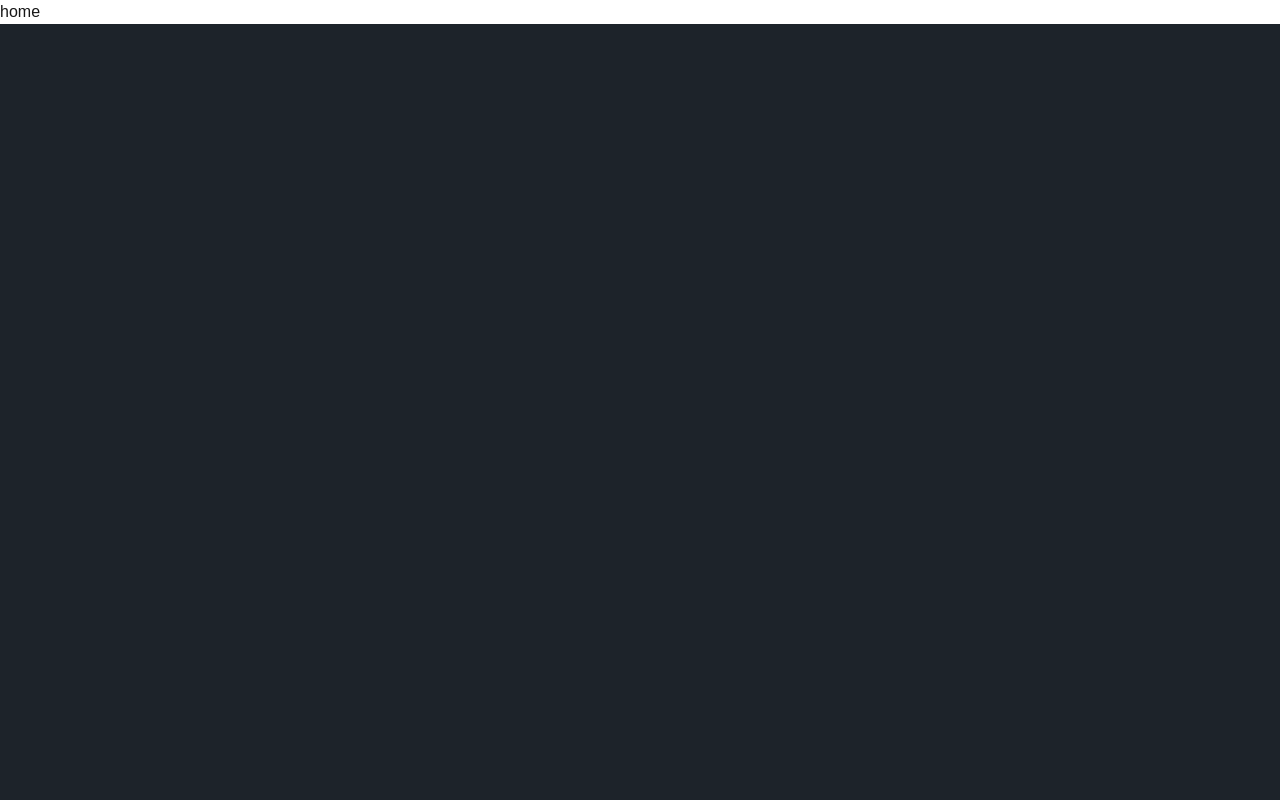
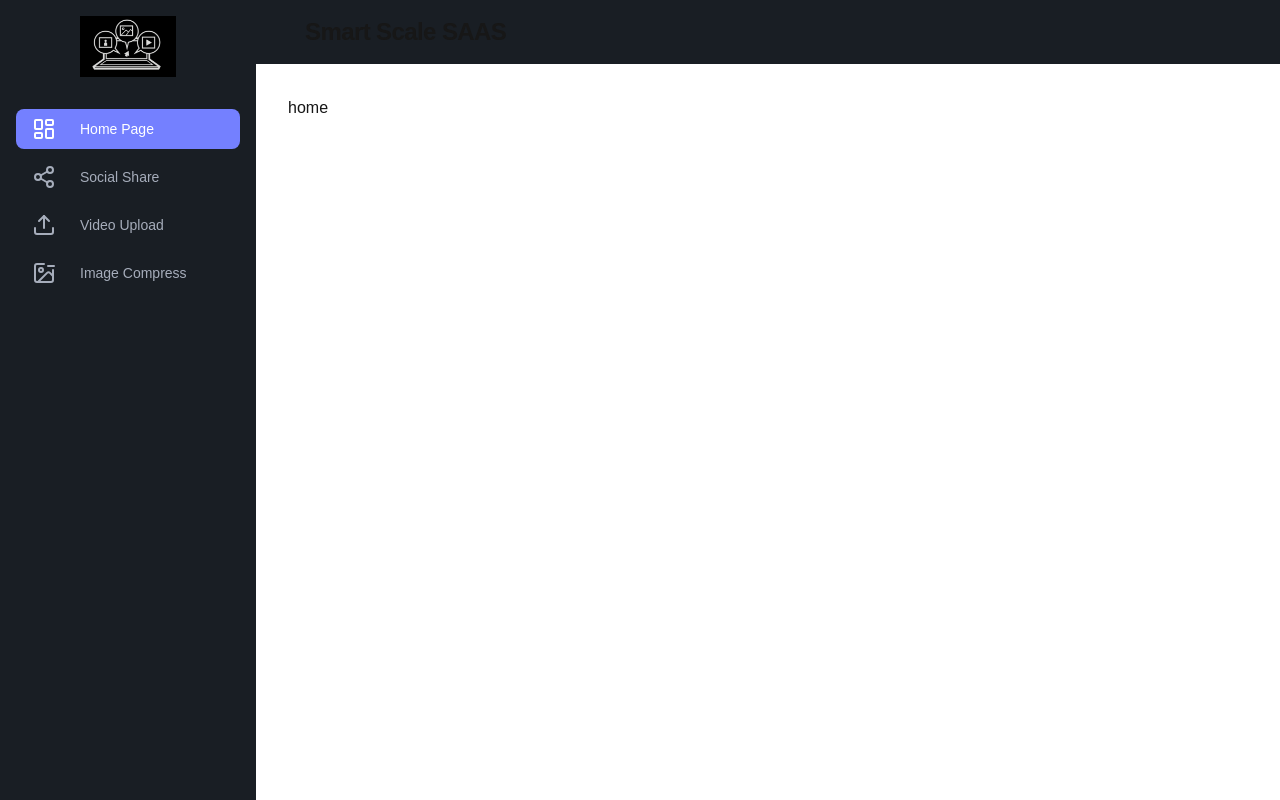
Before and after one commit to supriyarani-dhal/smart-scale, a Next.js app: page /home in a window 1280 px wide. Built offline with nearby package versions, Linux system fonts and the light colour scheme; no server answers.

Commit message:
add AppLayout component and implement sidebar navigation; update video upload API file handling and enhance VideoCard component with additional details

```diff
--- a/app/(app)/home/page.tsx
+++ b/app/(app)/home/page.tsx
@@ -1,3 +1,5 @@
+"use client";
+
 import React from "react";
 
 const Home = () => {
--- /dev/null
+++ b/app/(app)/layout.tsx
@@ -0,0 +1,152 @@
+"use client";
+
+import { useClerk, useUser } from "@clerk/nextjs";
+import {
+  ImageMinus,
+  LayoutDashboardIcon,
+  LogOutIcon,
+  MenuIcon,
+  Share2Icon,
+  UploadIcon,
+} from "lucide-react";
+import Link from "next/link";
+import { usePathname, useRouter } from "next/navigation";
+import { useState } from "react";
+
+const sidebarItems = [
+  { href: "/home", icon: LayoutDashboardIcon, label: "Home Page" },
+  { href: "/social-share", icon: Share2Icon, label: "Social Share" },
+  { href: "/video-upload", icon: UploadIcon, label: "Video Upload" },
+  { href: "/image-compress", icon: ImageMinus, label: "Image Compress" },
+];
+
+export default function AppLayout({
+  children,
+}: Readonly<{ children: React.ReactNode }>) {
+  const [isSidebarOpen, setIsSidebarOpen] = useState(false);
+  const pathname = usePathname();
+  const router = useRouter();
+  const { signOut } = useClerk();
+  const { user } = useUser();
+
+  //it pushes the user to the home page after clicking on the logo icon
+  const handleLogoClick = () => {
+    router.push("/");
+  };
+
+  const handleSignout = async () => {
+    await signOut();
+  };
+
+  return (
+    <div className="drawer lg:drawer-open">
+      <input
+        id="my-drawer-2"
+        type="checkbox"
+        className="drawer-toggle"
+        checked={isSidebarOpen}
+        onChange={() => setIsSidebarOpen(!isSidebarOpen)}
+      />
+      <div className="drawer-content flex flex-col">
+        {/* Navbar */}
+        <header className="w-full bg-base-200">
+          <div className="navbar max-w-7xl mx-auto px-4 sm:px-6 lg:px-8">
+            <div className="flex-none lg:hidden">
+              <label
+                htmlFor="my-drawer-2"
+                className="btn btn-square btn-ghost drawer-button lg:hidden"
+              >
+                <MenuIcon />
+              </label>
+            </div>
+
+            <div className="flex-1">
+              <Link href="/" onClick={handleLogoClick}>
+                <div className="btn btn-ghost normal-case text-2xl font-bold tracking-tight cursor-pointer">
+                  Smart Scale SAAS
+                </div>
+              </Link>
+            </div>
+
+            <div className="flex-none flex items-center space-x-4">
+              {user && (
+                <>
+                  <div className="avatar">
+                    <div className="w-8 h-8 rounded-full">
+                      <img
+                        src={user.imageUrl}
+                        alt={
+                          user.username || user.emailAddresses[0].emailAddress
+                        }
+                      />
+                    </div>
+                  </div>
+
+                  <span className="text-sm truncate max-w-xs lg:max-w-md">
+                    {user.username || user.emailAddresses[0].emailAddress}
+                  </span>
+                  <button
+                    onClick={handleSignout}
+                    className="btn btn-ghost btn-circle"
+                  >
+                    <LogOutIcon className="h-6 w-6" />
+                  </button>
+                </>
+              )}
+            </div>
+          </div>
+        </header>
+
+        {/* Page Content */}
+        <main className="flex-grow">
+          <div className="max-w-7xl mx-auto w-full px-4 sm:px-6 lg:px-8 my-8">
+            {children}
+          </div>
+        </main>
+      </div>
+
+      <div className="drawer-side">
+        <label
+          htmlFor="my-drawer-2"
+          aria-label="close sidebar"
+          className="drawer-overlay"
+        ></label>
+        <aside className="bg-base-200 w-64 h-full flex flex-col">
+          <div className="flex items-center justify-center py-4">
+            <img
+              src="/smart_scale_logo.png"
+              alt="Smart Scale"
+              className="w-24"
+            />
+          </div>
+          <ul className="menu p-4 w-full text-base-content flex-grow">
+            {sidebarItems.map((item) => (
+              <li key={item.href} className="mb-2">
+                <Link
+                  href={item.href}
+                  className={`flex items-center space-x-4 px-4 py-2 rounded-lg ${
+                    pathname === item.href
+                      ? "bg-primary text-white"
+                      : "hover:bg-base-300"
+                  }`}
+                  onClick={() => setIsSidebarOpen(false)}
+                >
+                  <item.icon className="w-6 h-6" />
+                  <span>{item.label}</span>
+                </Link>
+              </li>
+            ))}
+          </ul>
+          {user && (
+            <div className="p-4">
+              <button className="btn btn-outline btn-error w-full">
+                <LogOutIcon className="mr-2 h-5 w-5" />
+                Sign Out
+              </button>
+            </div>
+          )}
+        </aside>
+      </div>
+    </div>
+  );
+}
--- a/app/api/video-upload/route.ts
+++ b/app/api/video-upload/route.ts
@@ -42,11 +42,11 @@ export async function POST(request: NextRequest) {
     }
 
     // Get the file from the request
-    const formData = request.formData();
-    const file = ((await formData).get("file") as File) || null;
-    const title = (await formData).get("title") as string;
-    const description = (await formData).get("description") as string;
-    const originalSize = (await formData).get("originalSize") as string;
+    const formData = await request.formData();
+    const file = (formData.get("file") as File) || null;
+    const title = formData.get("title") as string;
+    const description = formData.get("description") as string;
+    const originalSize = formData.get("originalSize") as string;
 
     if (!file) {
       return NextResponse.json({ error: "No file found" }, { status: 400 });
--- a/components/VideoCard.tsx
+++ b/components/VideoCard.tsx
@@ -4,7 +4,7 @@ import relativeTime from "dayjs/plugin/relativeTime";
 import { Video } from "@prisma/client";
 import { getCldImageUrl, getCldVideoUrl } from "next-cloudinary";
 import { filesize } from "filesize";
-import { FileUp } from "lucide-react";
+import { Clock, Download, FileDown, FileUp } from "lucide-react";
 
 dayjs.extend(relativeTime);
 
@@ -18,7 +18,7 @@ const VideoCard: React.FC<VideoCardProps> = ({ video, onDownload }) => {
   const [isHovered, setIsHovered] = useState(false);
   const [previewError, setPreviewError] = useState(false);
 
-  //the getCldImageUrl() gives the thumbnail url of the video
+  //the getCldImageUrl() gives the thumbnail url of the video, when the video is not playing due to some preview error.
   const getThumbnailUrl = useCallback((publicId: string) => {
     return getCldImageUrl({
       src: publicId,
@@ -32,6 +32,7 @@ const VideoCard: React.FC<VideoCardProps> = ({ video, onDownload }) => {
     });
   }, []);
 
+  //it gives the url of the full video on downloading the video
   const getFullVideoUrl = useCallback((publicId: string) => {
     return getCldVideoUrl({
       src: publicId,
@@ -40,6 +41,7 @@ const VideoCard: React.FC<VideoCardProps> = ({ video, onDownload }) => {
     });
   }, []);
 
+  //it gives the url of the preview of the video
   //the rawTransformations applies some transformations to the raw files/images/videos . e_preview means effect preview , it generates a preview of 15 sec duration. and the video is splited into 9 segments and the minimum segment duration is 1 second
   const getPreviewVideoUrl = useCallback((publicId: string) => {
     return getCldVideoUrl({
@@ -50,10 +52,12 @@ const VideoCard: React.FC<VideoCardProps> = ({ video, onDownload }) => {
     });
   }, []);
 
+  //it formats the file size and gives in KB or MB or GB format
   const formatFileSize = useCallback((size: number) => {
     return filesize(size);
   }, []);
 
+  //it formats the duration in the form of min:sec for e.g. 67sec = 1:07
   const formatDuration = useCallback((seconds: number) => {
     const minutes = Math.floor(seconds / 60);
     const remainingSeconds = Math.round(seconds % 60);
@@ -102,20 +106,51 @@ const VideoCard: React.FC<VideoCardProps> = ({ video, onDownload }) => {
           />
         )}
 
-        <div className="card-body">
-          <h2 className="card-title"></h2>
-          <p className="text-sm"></p>
-          <div className="grid">
-            <div className="flex">
-              <FileUp className="mr-2"></FileUp>
-              <div>
-                <div className="font-semibold"></div>
-                <div></div>
-              </div>
+        <div className="absolute bottom-2 right-2 bg-base-100 bg-opacity-70 px-2 py-1 rounded-lg text-sm flex items-center">
+          <Clock className="mr-1" size={16} /> {formatDuration(video.duration)}
+        </div>
+      </figure>
+
+      <div className="card-body p-4">
+        <h2 className="card-title text-lg font-bold">{video.title}</h2>
+        <p className="text-sm text-base-content opacity-70 mb-4">
+          {video.description}
+        </p>
+        <p className="text-sm text-base-content opacity-70 mb-4">
+          Uploaded {dayjs(video.createdAt).fromNow()}
+        </p>
+        <div className="grid grid-cols-2 gap-4 text-sm">
+          <div className="flex items-center">
+            <FileUp className="mr-2 text-primary" size={18} />
+            <div>
+              <div className="font-semibold">Original</div>
+              <div>{formatFileSize(Number(video.originalSize))}</div>
+            </div>
+          </div>
+          <div className="flex items-center">
+            <FileDown className="mr-2 text-secondary" size={18} />
+            <div>
+              <div className="font-semibold">Compressed</div>
+              <div>{formatFileSize(Number(video.compressedSize))}</div>
             </div>
           </div>
         </div>
-      </figure>
+
+        <div className="flex justify-between items-center mt-4">
+          <div className="text-sm font-semibold">
+            Compression:{" "}
+            <span className="text-accent">{compressionPercentage}%</span>
+          </div>
+          <button
+            className="btn btn-primary btn-sm"
+            onClick={() =>
+              onDownload(getFullVideoUrl(video.publicId), video.title)
+            }
+          >
+            <Download size={16} />
+          </button>
+        </div>
+      </div>
     </div>
   );
 };
```
Also changed, not shown: public/smart_scale.png (added), public/smart_scale_logo.png (added).
